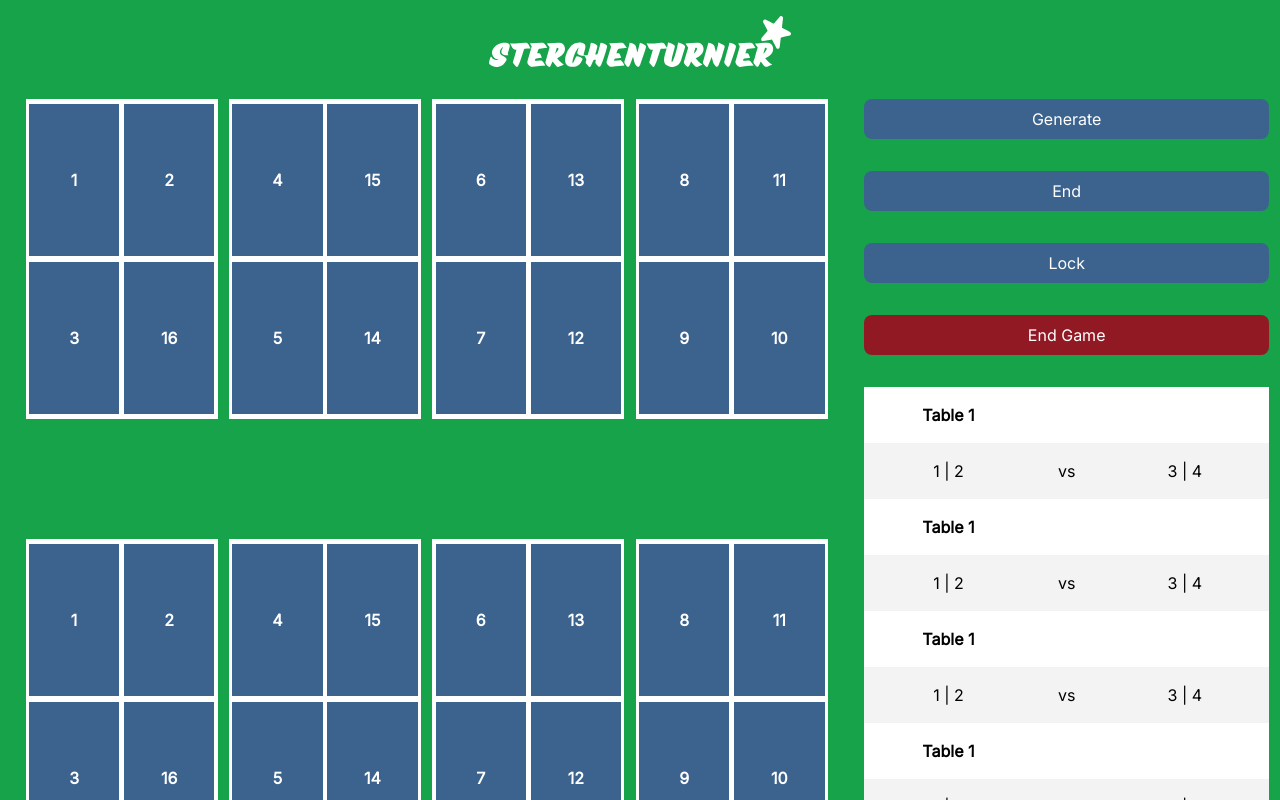
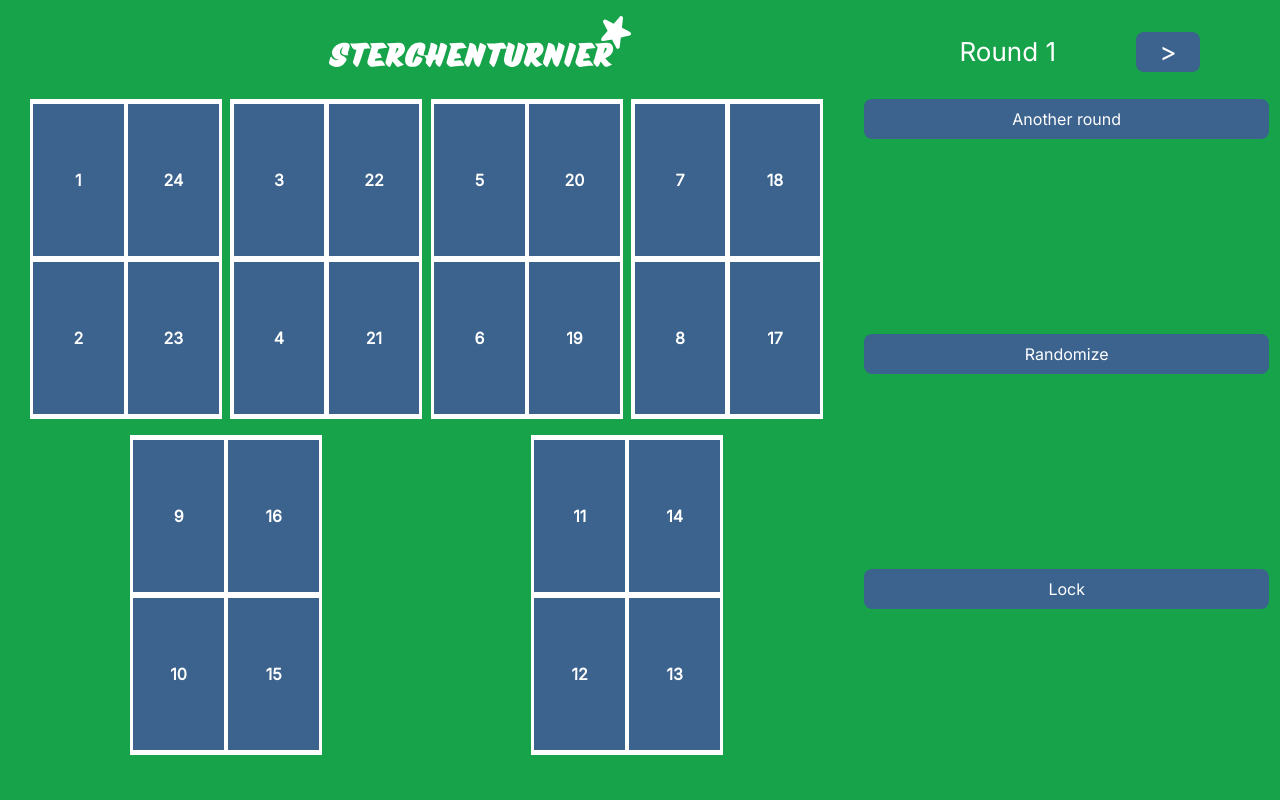
Before and after one commit to Siddhartha-Kolla/Sternchenturnier, a React (Create React App) app: page / in a window 1280 px wide. Shown: the top 800 px of the page. Built offline with nearby package versions, Linux system fonts and the light colour scheme.

Commit message:
Added the Round display

```diff
--- a/src/App.css
+++ b/src/App.css
@@ -4,6 +4,31 @@
 
 * {
   font-family: Inter;
+  background-color: #16a34a;
+  user-select: none;
+}
+
+body {
+  margin: 0;
+  font-family: -apple-system, BlinkMacSystemFont, 'Segoe UI', 'Roboto', 'Oxygen',
+    'Ubuntu', 'Cantarell', 'Fira Sans', 'Droid Sans', 'Helvetica Neue',
+    sans-serif;
+  -webkit-font-smoothing: antialiased;
+  -moz-osx-font-smoothing: grayscale;
+}
+
+code {
+  font-family: source-code-pro, Menlo, Monaco, Consolas, 'Courier New',
+    monospace;
+}
+
+.next-button {
+  margin-top: 1.6vw;
+}
+
+.player p {
+  user-select: none;
+  background-color: #3c638e;
 }
 
 .App {
@@ -14,6 +39,7 @@
   height: 6.5vw;
   pointer-events: none;
   padding: 1.25vw;
+  margin: auto;
 }
 
 /* @media (prefers-reduced-motion: no-preference) {
@@ -28,9 +54,18 @@
   /* display: flex;
   flex-direction: column;
   align-items: center; */
-  justify-content: center;
+  flex-direction: row;
+  align-items: center;
+  justify-content:flex-end;
   font-size: calc(10px + 2vmin);
   color: white;
+  margin: auto 10vh;
+  gap: 10vh;
+}
+
+.App-header p {
+  padding-top: 1.6vw;
+  user-select: none;
 }
 
 .App-link {
@@ -82,7 +117,7 @@
   display: flex;
   flex-direction: row;
   flex-wrap: wrap;
-  justify-content: space-between;
+  justify-content: space-around;
   padding: 2vh 2vw;
   row-gap: 2vh;
 }
@@ -140,24 +175,3 @@
   font-weight: bold;
   /* border-radius: 1vh; */
 }
-
-
-.point_score {
-  width: 100%;
-  height: 7vh;
-  background-color: #f3f3f3;
-  display: flex;
-  align-items: center;
-}
-
-.side {
-  height: 100%;
-  text-align: center;
-  display:flex;
-  justify-content: center;
-  align-items: center;
-}
-
-.side:hover {
-  background-color: #04aa6d50;
-}
--- a/src/App.js
+++ b/src/App.js
@@ -1,10 +1,11 @@
+import React, { useState, useEffect, useMemo } from 'react';
 import logo from './logo.svg';
 import './App.css';
 import Grid from '@mui/material/Grid';
 import Inter from '@fontsource/inter';
-import React, { useState, useEffect, useMemo } from 'react';
+import styles from './styles.module.css';
 
-const Table = ({team1,team2, onDragStart, onDrop, index, isLocked}) => {
+const Table = ({ team1, team2, onDragStart, onDrop, index, isLocked }) => {
   return (
     <div className='table'>
       <div
@@ -39,58 +40,9 @@ const Table = ({team1,team2, onDragStart, onDrop, index, isLocked}) => {
   );
 }
 
-function PointTable() {
-    return (
-      <div className='points-table'>
-        <div className='point_table'>
-          <Grid container className='point_label'>
-            <Grid item xs={5}>Table 1</Grid>
-          </Grid>
-          <Grid container className='point_score'>
-            <Grid item xs={5} className='side'>1 | 2</Grid>
-            <Grid item xs={2} className='vs'>vs</Grid>
-            <Grid item xs={5} className='side'>3 | 4</Grid>
-          </Grid>
-          <Grid container className='point_label'>
-            <Grid item xs={5}>Table 1</Grid>
-          </Grid>
-          <Grid container className='point_score'>
-            <Grid item xs={5} className='side'>1 | 2</Grid>
-            <Grid item xs={2} className='vs'>vs</Grid>
-            <Grid item xs={5} className='side'>3 | 4</Grid>
-          </Grid>
-          <Grid container className='point_label'>
-            <Grid item xs={5}>Table 1</Grid>
-          </Grid>
-          <Grid container className='point_score'>
-            <Grid item xs={5} className='side'>1 | 2</Grid>
-            <Grid item xs={2} className='vs'>vs</Grid>
-            <Grid item xs={5} className='side'>3 | 4</Grid>
-          </Grid>
-          <Grid container className='point_label'>
-            <Grid item xs={5}>Table 1</Grid>
-          </Grid>
-          <Grid container className='point_score'>
-            <Grid item xs={5} className='side'>1 | 2</Grid>
-            <Grid item xs={2} className='vs'>vs</Grid>
-            <Grid item xs={5} className='side'>3 | 4</Grid>
-          </Grid>
-          <Grid container className='point_label'>
-            <Grid item xs={5}>Table 1</Grid>
-          </Grid>
-          <Grid container className='point_score'>
-            <Grid item xs={5} className='side'>1 | 2</Grid>
-            <Grid item xs={2} className='vs'>vs</Grid>
-            <Grid item xs={5} className='side'>3 | 4</Grid>
-          </Grid>
-        </div>
-      </div>
-    )
-  }
-
 function rotateRight(arr) {
   if (arr.length <= 1) {
-      return arr;
+    return arr;
   }
 
   const lastElement = arr.pop();
@@ -102,44 +54,60 @@ function rotateRight(arr) {
 function distributePlayers(players_num) {
   var rounds = [];
   var players_list = [];
-  for (let i=1;i <= players_num;i++) {
+  for (let i = 1; i <= players_num; i++) {
     players_list.push(i);
   }
 
-  for (let i=1;i < players_num;i++) {
+  for (let i = 1; i < players_num; i++) {
     var game = [];
-    for (let x=1;x<= Math.floor(players_num/2);x++) {
-      game.push([players_list[x-1],players_list.slice(x*(-1))[0]]);
+    for (let x = 1; x <= Math.floor(players_num / 2); x++) {
+      game.push([players_list[x - 1], players_list.slice(x * (-1))[0]]);
     }
     var turned_list = players_list.slice(1);
     turned_list = rotateRight(turned_list);
     var turned_list_final = [players_list[0]];
     turned_list_final = turned_list_final.concat(turned_list);
     players_list = turned_list_final;
-    rounds.push(game)
+    rounds.push(game);
   }
 
   return rounds;
 }
 
+function shuffle(array) {
+  for (let i = array.length - 1; i > 0; i--) {
+    const j = Math.floor(Math.random() * (i + 1));
+    [array[i], array[j]] = [array[j], array[i]];
+  }
+  return array;
+}
+
 function App() {
-
+  const [round, setRound] = useState(0);
+  const [play_round, setPlayRound] = useState(0);
   const [tables, setTables] = useState([]);
   const [draggedIndex, setDraggedIndex] = useState(null);
   const [draggedHalf, setDraggedHalf] = useState(null);
   const [isLocked, setIsLocked] = useState(false);
 
-  const addTable = (team1, team2) => {
-    const newTable = { id: tables.length + 1, team1, team2 };
-    setTables(prevTables => [...prevTables, newTable]);
-  };
+  const players = 24;
+  const player_board = useMemo(() => distributePlayers(players), [players]);
 
-  const updateTable = (id, newTeam1, newTeam2) => {
-    const updatedTables = tables.map(table =>
-      table.id === id ? { ...table, team1: newTeam1, team2: newTeam2 } : table
-    );
-    setTables(updatedTables);
-  };
+  const [playOrder, setPlayOrder] = useState(() => {
+    let order = [];
+    for (let i = 0; i < player_board[round].length / 2; i++) {
+      order.push([player_board[round][2 * i], player_board[round][2 * i + 1]]);
+    }
+    return order;
+  });
+
+  useEffect(() => {
+    const newTables = [];
+    for (let x = 0; x < players / 4; x++) {
+      newTables.push({ id: x + 1, team1: playOrder[x][0], team2: playOrder[x][1] });
+    }
+    setTables(newTables);
+  }, [playOrder]);
 
   const handleDragStart = (e, index, half) => {
     setDraggedIndex(index);
@@ -164,7 +132,7 @@ function App() {
     setTables(newTables);
 
     // Update play_order array
-    let newPlayOrder = [...play_order];
+    let newPlayOrder = [...playOrder];
     let temp = newPlayOrder[draggedIndex][draggedHalf];
     newPlayOrder[draggedIndex][draggedHalf] = newPlayOrder[index][half];
     newPlayOrder[index][half] = temp;
@@ -179,37 +147,41 @@ function App() {
     setIsLocked(prevIsLocked => !prevIsLocked);
   };
 
-  let players = 16;
-  let player_board = useMemo(() => distributePlayers(players), [players]);
-  player_board = player_board.sort((a, b) => 0.5 - Math.random());
+  const anotherRound = () => {
+    const newRound = (round + 1) % player_board.length;
+    setRound(newRound);
 
-  let [play_order, setPlayOrder] = useState(() => {
-    let round = 0;
-    let order = [];
-    for (let i = 0; i < player_board[round].length / 2; i++) {
-      order.push([player_board[round][2 * i], player_board[round][2 * i + 1]]);
+    let newOrder = [];
+    for (let i = 0; i < player_board[newRound].length / 2; i++) {
+      newOrder.push([player_board[newRound][2 * i], player_board[newRound][2 * i + 1]]);
     }
-    return order;
-  });
+    setPlayOrder(newOrder);
+  };
 
-  useEffect(() => {
-    for (let x = 0; x < players / 4; x++) {
-      addTable(play_order[x][0], play_order[x][1]);
+  const handleRandomize = () => {
+    const shuffledOrder = shuffle([...playOrder]);
+    setPlayOrder(shuffledOrder);
+  };
+
+  const appendRound = () => {
+    if  (!(play_round>=players-2)) {
+      let newPlayRound = play_round + 1;
+      setPlayRound(newPlayRound);
+      player_board.splice(round,1);
+      anotherRound();
     }
-  }, []);
-
-  function end_game() {
-    console.log(play_order);
   }
 
   return (
     <div className="App">
-      <header className="App-header flex bg-green-600">
+      <header className="App-header flex">
         <img src={logo} className="App-logo" alt="logo" />
+        <p>Round {play_round+1}</p>
+        <button onClick={appendRound} className='button next-button' style={{width: "5vw"}}>{">"}</button>
       </header>
       <body className='App-body bg-black'>
         <Grid container>
-          <Grid item xs={8} className="bg-green-600 tables">
+          <Grid item xs={8} className="tables">
             {tables.map((table, index) => (
               <Table
                 key={table.id}
@@ -223,12 +195,9 @@ function App() {
             ))}
           </Grid>
           <Grid item xs={4} className='bg-green-600 control-panel'>
-            <button className='button'>Generate</button>
-            <button className='button'>End</button>
+            <button className='button' onClick={anotherRound}>Another round</button>
+            <button className='button' onClick={handleRandomize} disabled={isLocked}>Randomize</button>
             <button className='button' onClick={toggleLock}>{isLocked ? 'Unlock' : 'Lock'}</button>
-            <button className='end-button' onClick={end_game}>End Game</button>
-            <PointTable/>
-            <div className='points'></div>
           </Grid>
         </Grid>
       </body>
--- /dev/null
+++ b/src/styles.module.css
@@ -0,0 +1,8 @@
+.disabledButton {
+    cursor: not-allowed;
+    background-color: #808080;
+}
+
+.enabledButton {
+    cursor: pointer;
+}
```
